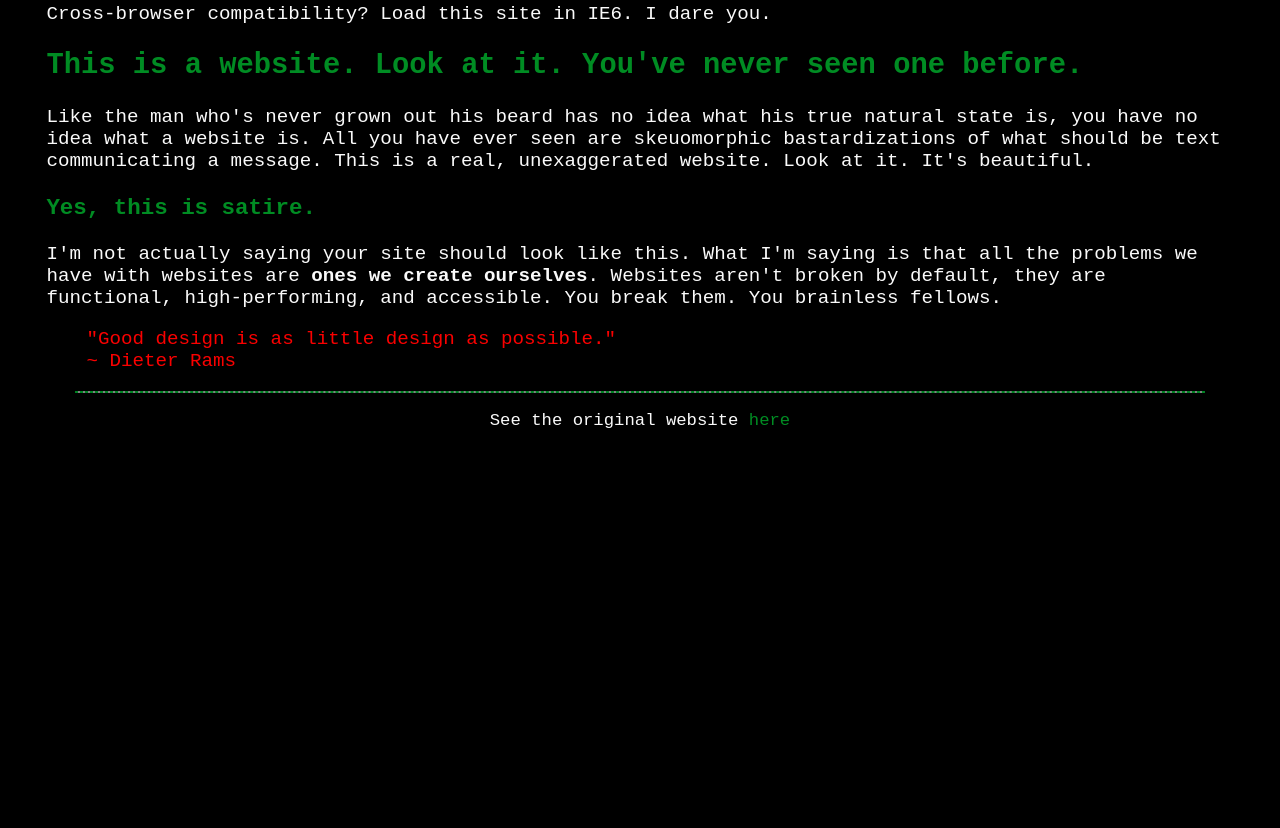
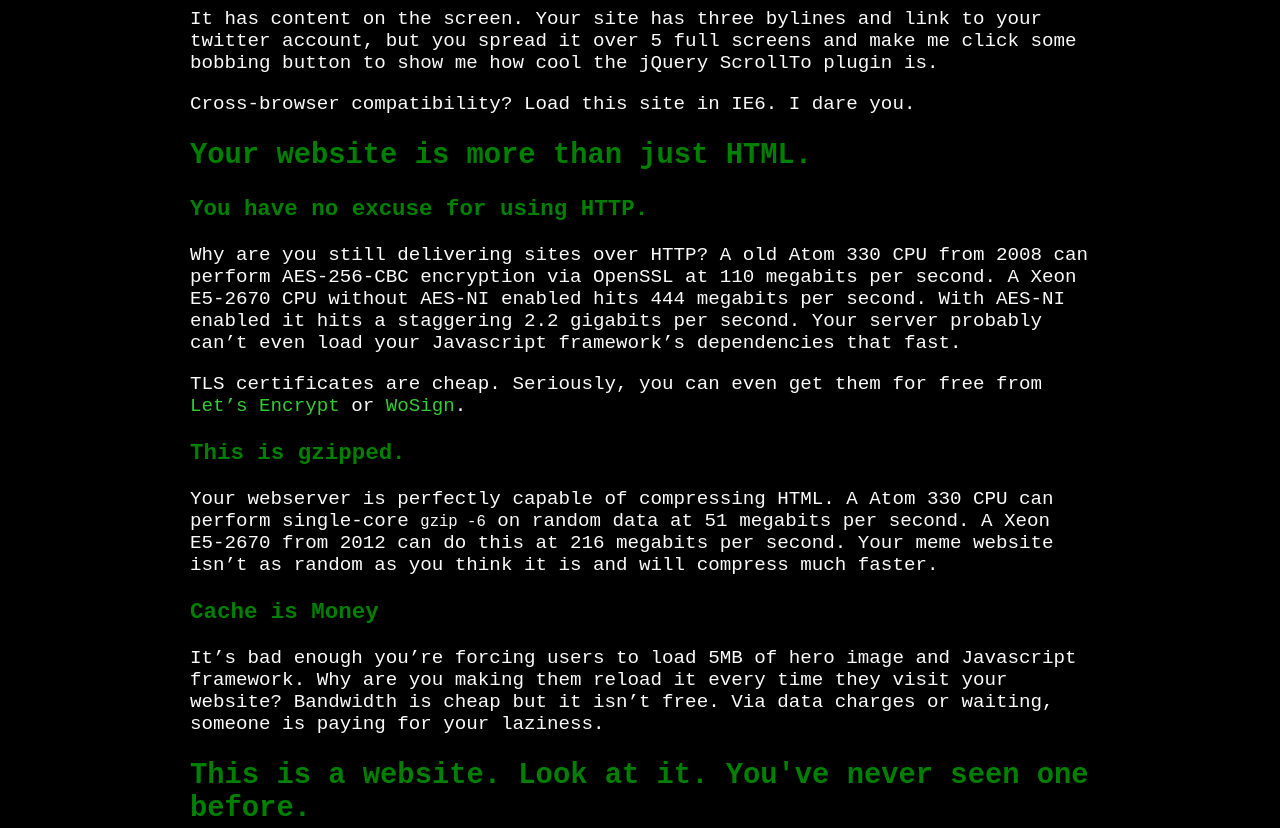
Before and after one commit to iamtraction/ThePerfectSite, a plain HTML site: page index.html in a window 1280 px wide. Shown: the part 1228-2056 px from the top of the page. Before the commit the page ends 1702 px from the top, so only its background shows below. Drawn offline with Linux system fonts and the light colour scheme.

Commit message:
Update index.html

```diff
--- a/index.html
+++ b/index.html
@@ -2,28 +2,24 @@
 <html lang="en-us">
   <head>
     <meta charset="utf-8">
-    <meta name="viewport" content="width=device-width, initial-scale=1">
+    <meta name="viewport" content="width=device-width, initial-scale=1, user-scalable=no">
     <!-- FOR THE CURIOUS: This website was created by @snkrsnKampa -->
     <title>The Perfect Website</title>
     <style>
       body{
-        padding-top: 1em;
-        padding-left: 2em;
-        padding-right: 2em;
-        padding-bottom: 1em;
+        padding: 1.5em;
         font-family: "Courier New", Courier, monospace;
         background-color: #000;
         color: rgb(250, 250, 250);
         font-size: 1.2em;
+        max-width: 900px;
+        margin: auto;
       }
-      header{
-        color: rgb(0, 130, 35);
+      header,h2,h3{
+        color: green;
       }
-      h2,h3{
-        color: rgb(0, 140, 35);
-      }
-      blockquote{
-        color: rgb(250, 0, 0);
+      em,blockquote{
+        color: aliceblue;
       }
       hr{
         border: 1px dashed #008223;
@@ -33,20 +29,15 @@
         font-size: 0.9em;
       }
       a:link{
-        color: rgb(0, 140, 35);
+        color: limegreen;
         text-decoration: none;
       }
       a:hover{
-        color: rgb(0, 200, 35);
-        text-decoration: overline
-      }
-      a:visited{
-        color: rgb(0, 130, 35);
-        text-decoration: none;
+        color: lime;
+        text-decoration: overline;
       }
       a:active{
-        color: rgb(0, 200, 00);
-        text-decoration: overline;
+        color: green;
       }
     </style>
   </head>
@@ -75,6 +66,14 @@
     <p>Look at this website. You can read it... that is, if you can read. It makes sense. It has hierarchy. It's using CSS3, HTML5 tags so you and your browser know what's in this site. That's semantics.</p>
     <p>It has content on the screen. Your site has three bylines and link to your twitter account, but you spread it over 5 full screens and make me click some bobbing button to show me how cool the jQuery ScrollTo plugin is.</p>
     <p>Cross-browser compatibility? Load this site in IE6. I dare you.</p>
+    <h2>Your website is more than just HTML.</h2>
+    <h3>You have no excuse for using HTTP.</h3>
+    <p>Why are you still delivering sites over HTTP? A old Atom 330 CPU from 2008 can perform AES-256-CBC encryption via OpenSSL at 110 megabits per second. A Xeon E5-2670 CPU without AES-NI enabled hits 444 megabits per second. With AES-NI enabled it hits a staggering 2.2 gigabits per second. Your server probably can’t even load your Javascript framework’s dependencies that fast.</p>
+    <p>TLS certificates are cheap. Seriously, you can even get them for free from <a href="https://letsencrypt.org/" title="Let’s Encrypt Free Certificate Authority">Let’s Encrypt</a> or <a href="https://buy.wosign.com/free/" title="WoSign Free SSL Certificates">WoSign</a>.</p>
+    <h3>This is gzipped.</h3>
+    <p>Your webserver is perfectly capable of compressing HTML. A Atom 330 CPU can perform single-core <code>gzip -6</code> on random data at 51 megabits per second. A Xeon E5-2670 from 2012 can do this at 216 megabits per second. Your meme website isn’t as random as you think it is and will compress much faster.</p>
+    <h3>Cache is Money</h3>
+    <p>It’s bad enough you’re forcing users to load 5MB of hero image and Javascript framework. Why are you making them reload it every time they visit your website? Bandwidth is cheap but it isn’t free. Via data charges or waiting, someone is paying for your laziness.</p>
     <h2>This is a website. Look at it. You've never seen one before.</h2>
     <p>Like the man who's never grown out his beard has no idea what his true natural state is, you have no idea what a website is. All you have ever seen are skeuomorphic bastardizations of what should be text communicating a message. This is a real, unexaggerated website. Look at it. It's beautiful.</p>
     <h3>Yes, this is satire.</h3>
```
